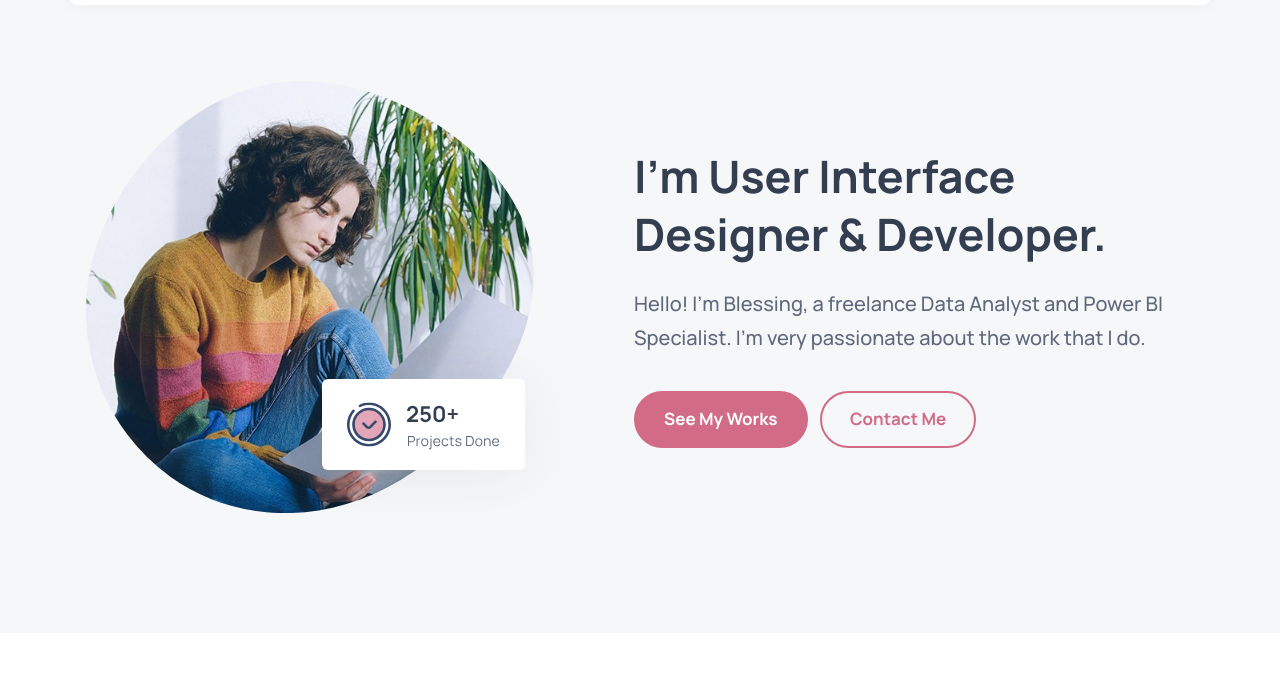
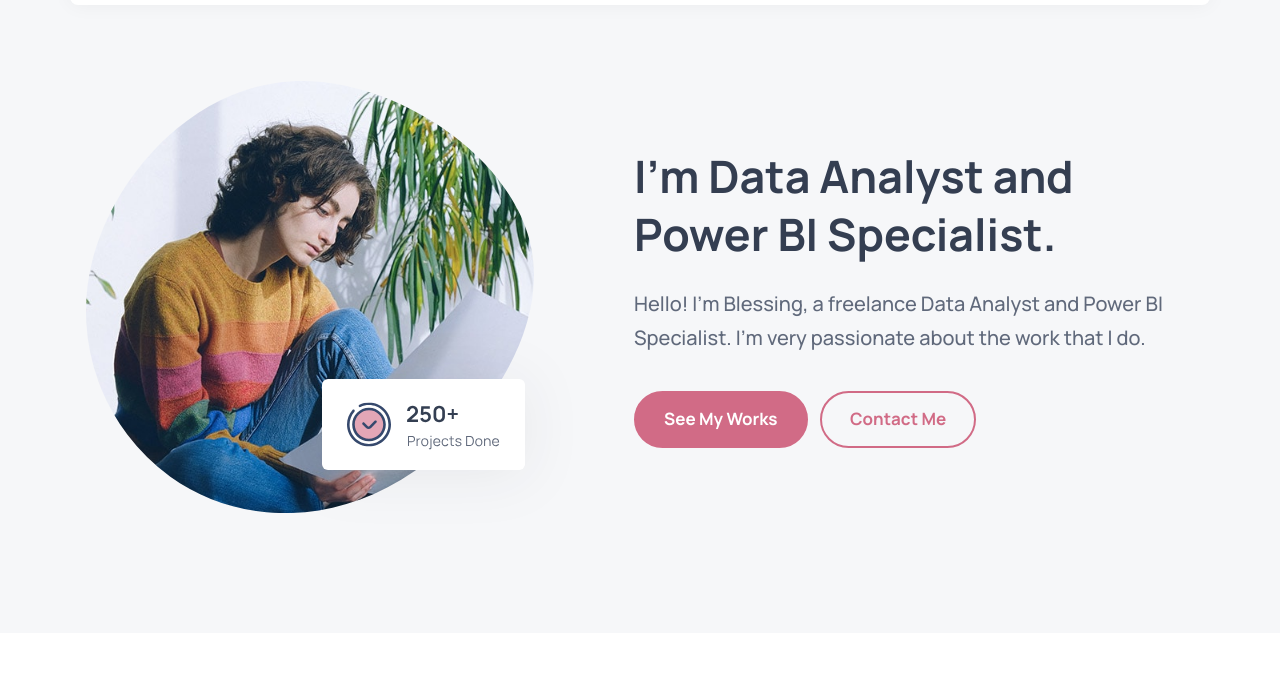
Before and after one commit to gurlshild-cloud/Blessing_portfolio, a plain HTML site: page index.html in a window 1280 px wide. Shown: the part 119-800 px from the top of the page. Drawn offline with nearby package versions, Linux system fonts and the light colour scheme.

Commit message:
Update index.html

```diff
--- a/index.html
+++ b/index.html
@@ -163,7 +163,7 @@
           <div class="hero-content">
 
             <h1 class="h1 hero-title" data-reveal="top" data-reveal-delay="0.5s">
-              I'm User Interface Designer & Developer.
+             I'm Data Analyst and Power BI Specialist.
             </h1>
 
             <p class="section-text" data-reveal="top" data-reveal-delay="0.75s">
```
